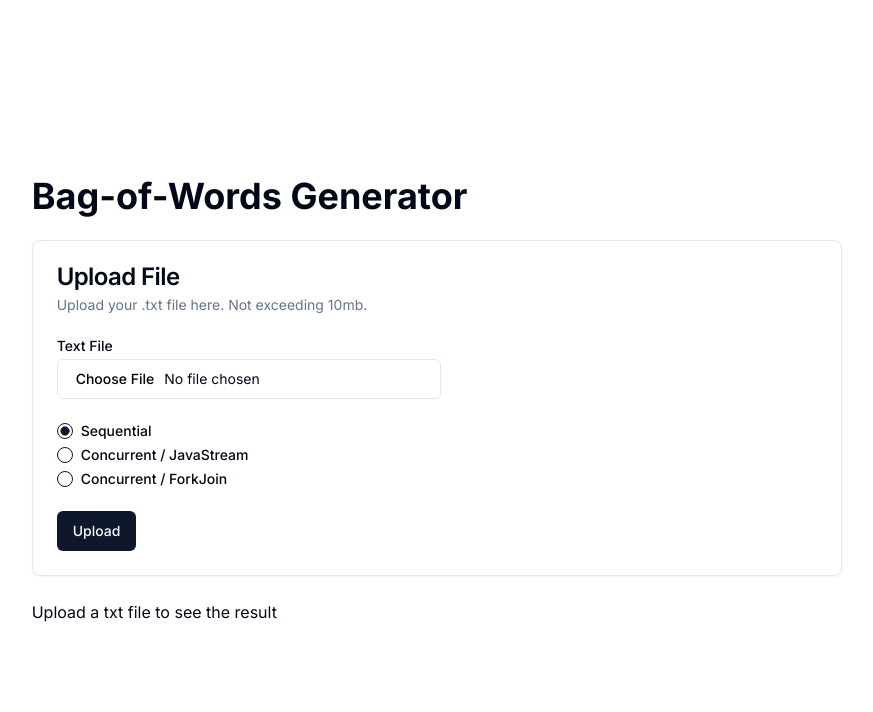
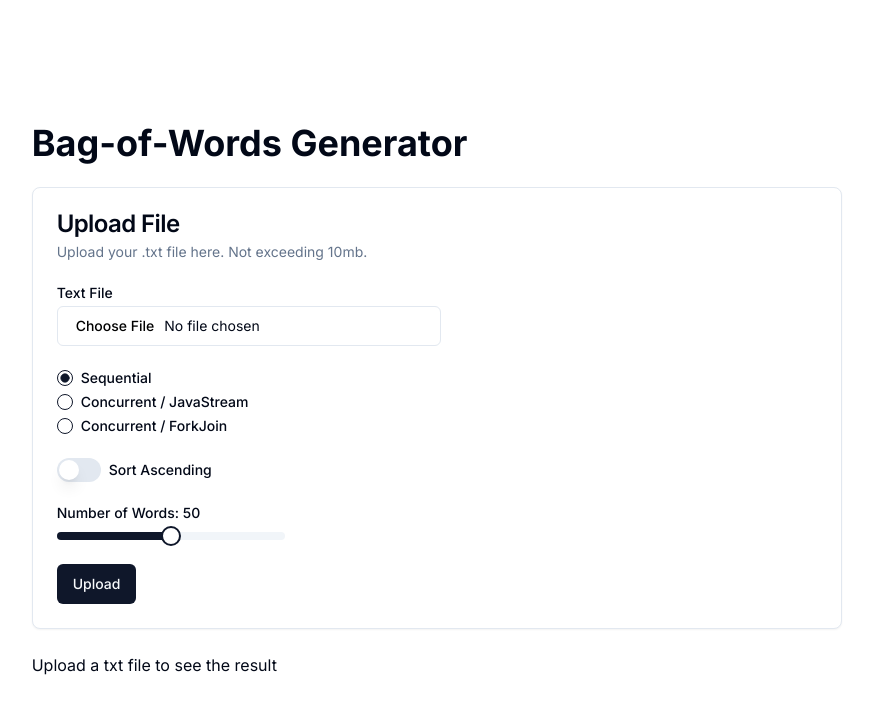
Before and after one commit to adrianteh126/wif3011-project, a Next.js app in the folder frontend/: page / in a window 1280 px wide. Shown: the top 712 px of the page, without its empty margins (203-1076 px from the left). Built offline with nearby package versions, Linux system fonts and the light colour scheme.

Commit message:
Add toggle and slider for query params (#8)

```diff
--- a/frontend/package.json
+++ b/frontend/package.json
@@ -11,7 +11,9 @@
   "dependencies": {
     "@radix-ui/react-label": "^2.0.2",
     "@radix-ui/react-radio-group": "^1.1.3",
+    "@radix-ui/react-slider": "^1.1.2",
     "@radix-ui/react-slot": "^1.0.2",
+    "@radix-ui/react-switch": "^1.0.3",
     "@radix-ui/react-toast": "^1.1.5",
     "class-variance-authority": "^0.7.0",
     "clsx": "^2.1.0",
--- a/frontend/src/app/page.tsx
+++ b/frontend/src/app/page.tsx
@@ -1,20 +1,15 @@
 'use client'
 
-import React, { useEffect, useState } from 'react'
+import React, { useState } from 'react'
 import { Button } from '@/components/ui/button'
 import { Input } from '@/components/ui/input'
 import { Label } from '@/components/ui/label'
-import {
-  Card,
-  CardContent,
-  CardDescription,
-  CardFooter,
-  CardHeader,
-  CardTitle
-} from '@/components/ui/card'
+import { Card, CardContent, CardDescription, CardFooter, CardHeader, CardTitle } from '@/components/ui/card'
 import { useToast } from '@/components/ui/use-toast'
 import { LineMdLoadingTwotoneLoop } from '@/components/icon/LineMdLoadingTwotoneLoop'
 import { RadioGroup, RadioGroupItem } from '@/components/ui/radio-group'
+import { Switch } from '@/components/ui/switch'
+import { Slider } from '@/components/ui/slider'
 
 interface Result {
   data: {
@@ -23,19 +18,21 @@ interface Result {
   elapsed_time: number
 }
 
-type Algorithm =
-  | 'sequential'
-  | 'concurrent-java-stream'
-  | 'concurrent-fork-join'
+type Algorithm = 'sequential' | 'concurrent-java-stream' | 'concurrent-fork-join'
 
 export default function Home() {
   const baseUrl = 'http://localhost:4000'
   const { toast } = useToast()
 
-  const [selectedFile, setSelectedFile] = useState(null)
-  const [isLoading, setIsLoading] = useState(false)
-  const [data, setData] = useState<Result>()
-  const [selectOption, setSelectedOption] = useState<Algorithm>('sequential')
+  // ui
+  const [selectedFile, setSelectedFile] = useState(null) // user select file
+  const [isLoading, setIsLoading] = useState(false) // handleSubmit loading indicator
+  // fetch api
+  const [data, setData] = useState<Result>() // data fetched from request
+  const [selectOption, setSelectedOption] = useState<Algorithm>('sequential') // fetch api select options
+  // query params: result query
+  const [isAscending, setIsAscending] = useState(false) // sorting, default: descending
+  const [numOfWords, setNumOfWords] = useState(50) // return numOfWords, default: 50
 
   const handleFileChange = (event: any) => {
     setSelectedFile(event.target.files[0])
@@ -50,6 +47,7 @@ export default function Home() {
       return setIsLoading(false)
     }
 
+    // request body: upload file
     const formData = new FormData()
     formData.append('file', selectedFile)
 
@@ -58,13 +56,13 @@ export default function Home() {
 
       switch (selectOption) {
         case 'sequential':
-          fetchUrl = `${baseUrl}/api/sequential`
+          fetchUrl = `${baseUrl}/api/sequential?numOfWords=${numOfWords}&sortAscending=${isAscending}`
           break
         case 'concurrent-java-stream':
-          fetchUrl = `${baseUrl}/api/concurrent/java-stream`
+          fetchUrl = `${baseUrl}/api/concurrent/java-stream?numOfWords=${numOfWords}&sortAscending=${isAscending}`
           break
         case 'concurrent-fork-join':
-          fetchUrl = `${baseUrl}/api/concurrent/fork-join`
+          fetchUrl = `${baseUrl}/api/concurrent/fork-join?numOfWords=${numOfWords}&sortAscending=${isAscending}`
           break
       }
 
@@ -95,6 +93,14 @@ export default function Home() {
     setSelectedOption(value)
   }
 
+  const handleSortChange = (value: boolean) => {
+    setIsAscending(value)
+  }
+
+  const handleNumOfWordsChange = (value: number[]) => {
+    setNumOfWords(value[0])
+  }
+
   return (
     <main className="container flex flex-col justify-center items-center min-h-dvh">
       <div className="w-2/3 py-8">
@@ -103,9 +109,7 @@ export default function Home() {
         <Card>
           <CardHeader>
             <CardTitle>Upload File</CardTitle>
-            <CardDescription>
-              Upload your .txt file here. Not exceeding 10mb.
-            </CardDescription>
+            <CardDescription>Upload your .txt file here. Not exceeding 10mb.</CardDescription>
           </CardHeader>
           <form onSubmit={handleSubmit}>
             <CardContent className="flex flex-col gap-6">
@@ -113,33 +117,35 @@ export default function Home() {
                 <Label htmlFor="text-file">Text File</Label>
                 <Input id="text-file" type="file" onChange={handleFileChange} />
               </div>
-              <RadioGroup
-                defaultValue="sequential"
-                onValueChange={handleOptionChange}
-              >
+              <RadioGroup defaultValue="sequential" onValueChange={handleOptionChange}>
                 <div className="flex items-center space-x-2">
                   <RadioGroupItem value="sequential" id="option-sequential" />
                   <Label htmlFor="option-sequential">Sequential</Label>
                 </div>
                 <div className="flex items-center space-x-2">
-                  <RadioGroupItem
-                    value="concurrent-java-stream"
-                    id="option-concurrent"
-                  />
-                  <Label htmlFor="option-concurrent">
-                    Concurrent / JavaStream
-                  </Label>
+                  <RadioGroupItem value="concurrent-java-stream" id="option-concurrent" />
+                  <Label htmlFor="option-concurrent">Concurrent / JavaStream</Label>
                 </div>
                 <div className="flex items-center space-x-2">
-                  <RadioGroupItem
-                    value="concurrent-fork-join"
-                    id="option-concurrent-2"
-                  />
-                  <Label htmlFor="option-concurrent-2">
-                    Concurrent / ForkJoin
-                  </Label>
+                  <RadioGroupItem value="concurrent-fork-join" id="option-concurrent-2" />
+                  <Label htmlFor="option-concurrent-2">Concurrent / ForkJoin</Label>
                 </div>
               </RadioGroup>
+              <div className="flex items-center space-x-2">
+                <Switch id="sort-switch" onCheckedChange={handleSortChange} />
+                <Label htmlFor="sort-switch">Sort Ascending</Label>
+              </div>
+              <div className="flex flex-col gap-3">
+                <Label htmlFor="slider">Number of Words: {numOfWords}</Label>
+                <Slider
+                  id="slider"
+                  className="w-[30%]"
+                  defaultValue={[50]}
+                  max={100}
+                  step={1}
+                  onValueChange={handleNumOfWordsChange}
+                />
+              </div>
             </CardContent>
             <CardFooter>
               <Button type="submit" disabled={isLoading}>
--- /dev/null
+++ b/frontend/src/components/ui/slider.tsx
@@ -0,0 +1,28 @@
+"use client"
+
+import * as React from "react"
+import * as SliderPrimitive from "@radix-ui/react-slider"
+
+import { cn } from "@/lib/utils"
+
+const Slider = React.forwardRef<
+  React.ElementRef<typeof SliderPrimitive.Root>,
+  React.ComponentPropsWithoutRef<typeof SliderPrimitive.Root>
+>(({ className, ...props }, ref) => (
+  <SliderPrimitive.Root
+    ref={ref}
+    className={cn(
+      "relative flex w-full touch-none select-none items-center",
+      className
+    )}
+    {...props}
+  >
+    <SliderPrimitive.Track className="relative h-2 w-full grow overflow-hidden rounded-full bg-secondary">
+      <SliderPrimitive.Range className="absolute h-full bg-primary" />
+    </SliderPrimitive.Track>
+    <SliderPrimitive.Thumb className="block h-5 w-5 rounded-full border-2 border-primary bg-background ring-offset-background transition-colors focus-visible:outline-none focus-visible:ring-2 focus-visible:ring-ring focus-visible:ring-offset-2 disabled:pointer-events-none disabled:opacity-50" />
+  </SliderPrimitive.Root>
+))
+Slider.displayName = SliderPrimitive.Root.displayName
+
+export { Slider }
--- /dev/null
+++ b/frontend/src/components/ui/switch.tsx
@@ -0,0 +1,29 @@
+"use client"
+
+import * as React from "react"
+import * as SwitchPrimitives from "@radix-ui/react-switch"
+
+import { cn } from "@/lib/utils"
+
+const Switch = React.forwardRef<
+  React.ElementRef<typeof SwitchPrimitives.Root>,
+  React.ComponentPropsWithoutRef<typeof SwitchPrimitives.Root>
+>(({ className, ...props }, ref) => (
+  <SwitchPrimitives.Root
+    className={cn(
+      "peer inline-flex h-6 w-11 shrink-0 cursor-pointer items-center rounded-full border-2 border-transparent transition-colors focus-visible:outline-none focus-visible:ring-2 focus-visible:ring-ring focus-visible:ring-offset-2 focus-visible:ring-offset-background disabled:cursor-not-allowed disabled:opacity-50 data-[state=checked]:bg-primary data-[state=unchecked]:bg-input",
+      className
+    )}
+    {...props}
+    ref={ref}
+  >
+    <SwitchPrimitives.Thumb
+      className={cn(
+        "pointer-events-none block h-5 w-5 rounded-full bg-background shadow-lg ring-0 transition-transform data-[state=checked]:translate-x-5 data-[state=unchecked]:translate-x-0"
+      )}
+    />
+  </SwitchPrimitives.Root>
+))
+Switch.displayName = SwitchPrimitives.Root.displayName
+
+export { Switch }
```
Also changed, not shown: frontend/src/components/ui/use-toast.ts (+35 -40 lines), 1 other file (tests, documents, lock files or other folders).
